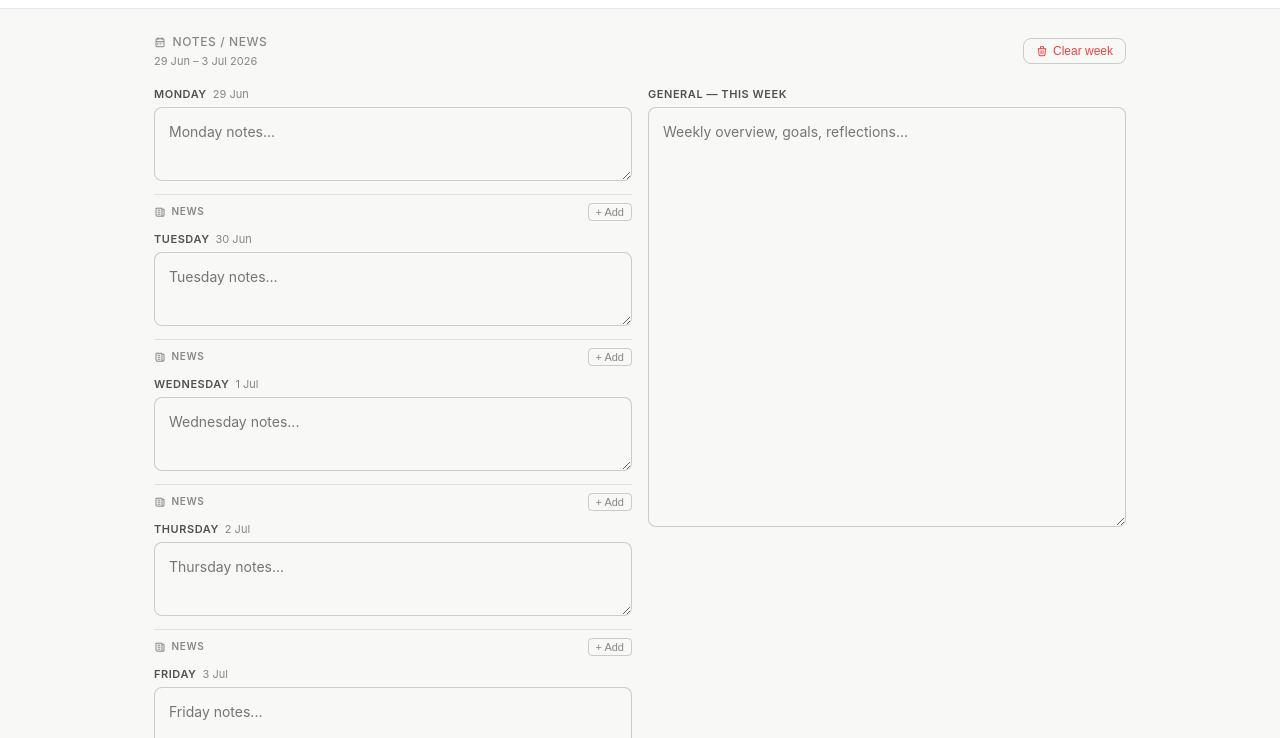
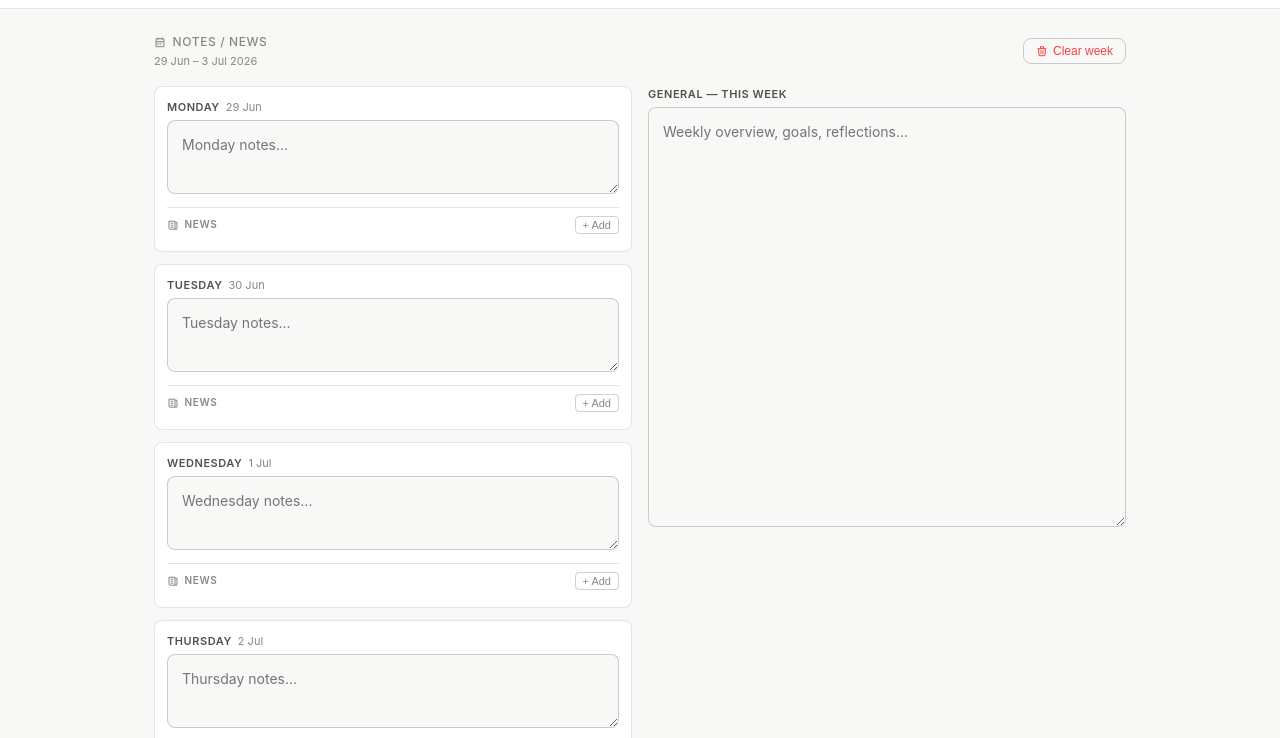
Before and after one commit to ATB08/futures-tracker, a plain HTML site: page alpha_futures_tracker_28.html in a window 1280 px wide. Both pictures are taken after a click on the button "Notes/News". Shown: the part 44-782 px from the top of the page. Drawn offline with nearby package versions, Linux system fonts and the light colour scheme.

Commit message:
Wrap day blocks in cards for clearer visual separation
News section now clearly belongs to its day — no more confusion
about which day a news entry refers to.

Co-Authored-By: Claude Sonnet 4.6 <noreply@anthropic.com>

```diff
--- a/alpha_futures_tracker_28.html
+++ b/alpha_futures_tracker_28.html
@@ -184,7 +184,7 @@ tbody tr:hover td{background:var(--s2)}
 .clearbtn:hover{background:var(--rbg);border-color:var(--red)}
 .week-grid{display:grid;grid-template-columns:1fr 1fr;gap:16px;align-items:start}
 @media(max-width:600px){.week-grid{grid-template-columns:1fr}}
-.day-block{margin-bottom:10px}
+.day-block{margin-bottom:12px;background:var(--surface);border:.5px solid var(--border);border-radius:var(--r);padding:12px}
 .day-lbl{font-size:11px;font-weight:600;color:var(--text2);text-transform:uppercase;letter-spacing:.05em;margin-bottom:5px;display:flex;align-items:center;gap:6px}
 .day-lbl span{font-weight:400;color:var(--muted);text-transform:none;letter-spacing:0}
 .day-area{min-height:70px}
```
